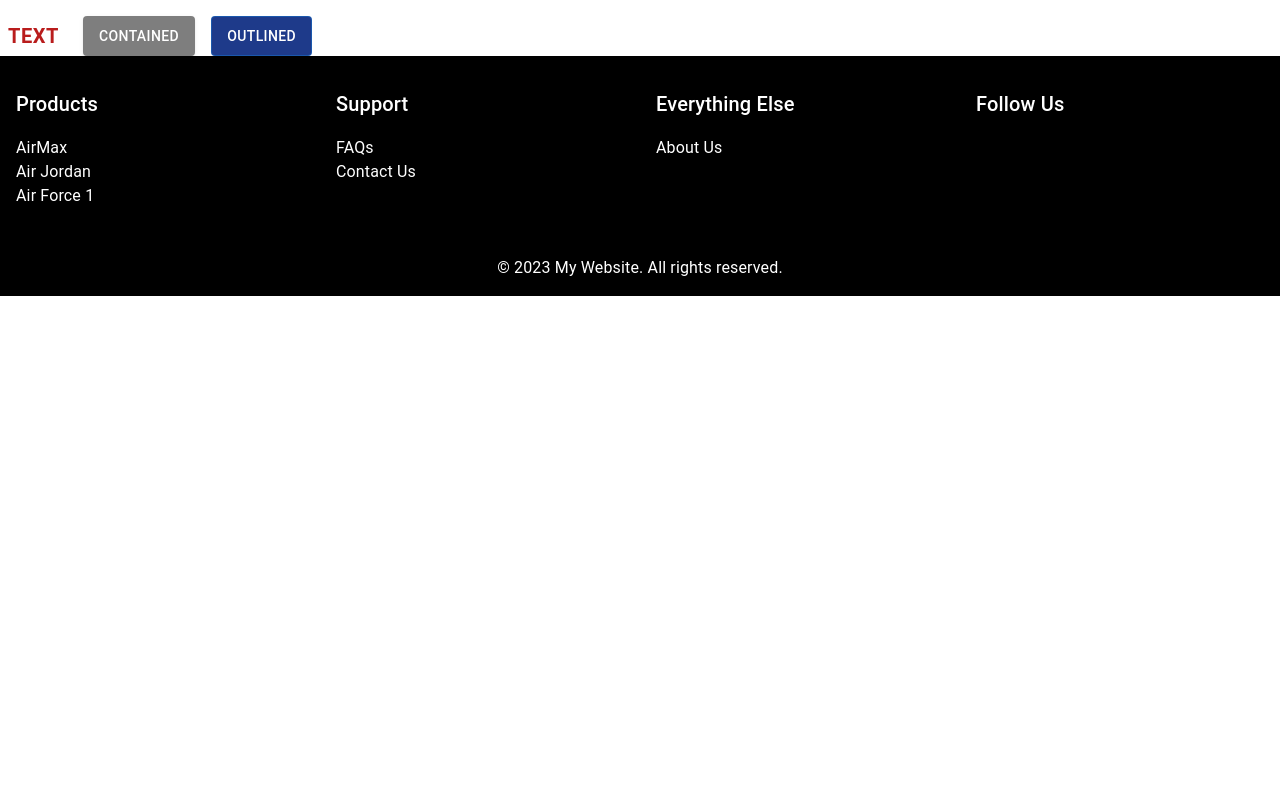
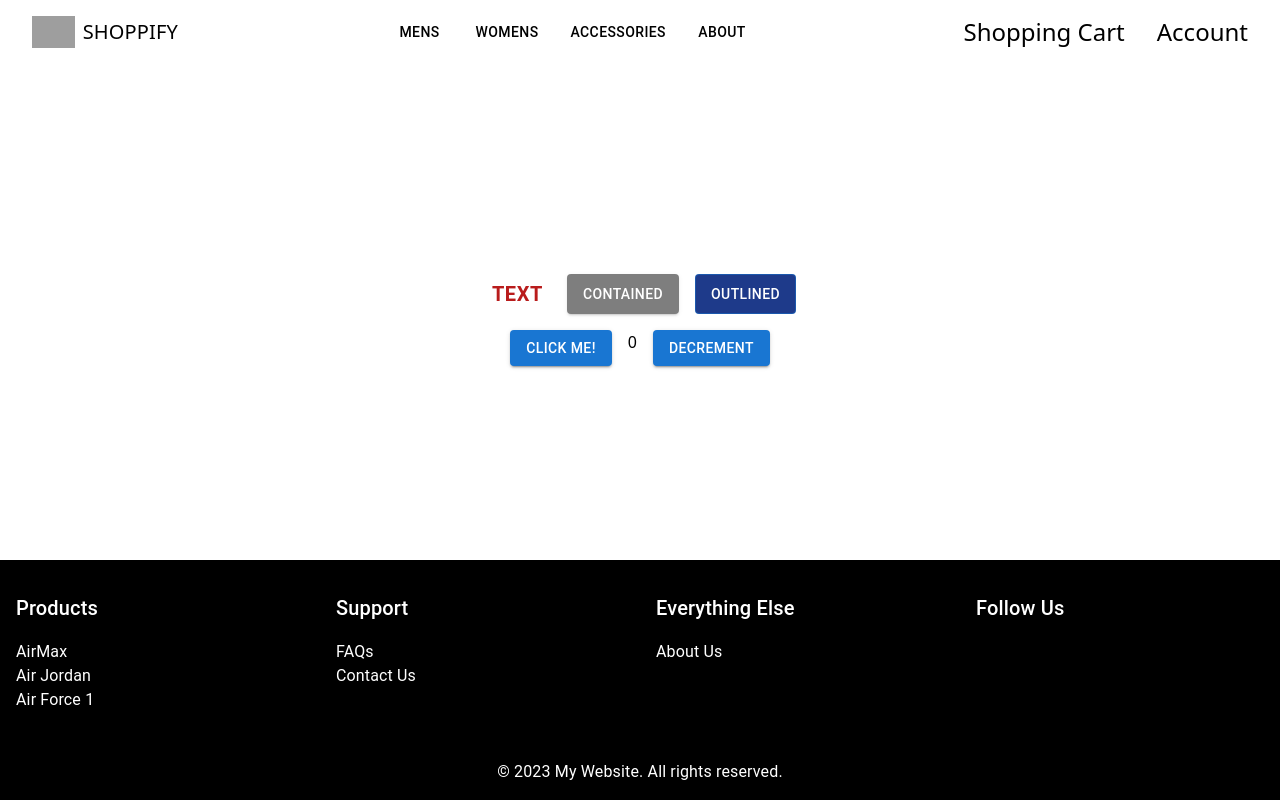
Before and after one commit to dennielstephen/Shoppify.UI, a React (Vite) app: page / in a window 1280 px wide. Built offline with nearby package versions, Linux system fonts and the light colour scheme; grey boxes are pictures that could not be loaded.

Commit message:
Updated navbar.tsx; Installed react-router-dom; fixed redux-toolkit-demo
Updated navbar.tsx; Installed react-router-dom; fixed redux-toolkit-demo

```diff
--- a/package.json
+++ b/package.json
@@ -21,7 +21,8 @@
         "mui": "^0.0.1",
         "react": "^18.2.0",
         "react-dom": "^18.2.0",
-        "react-redux": "^8.0.5"
+        "react-redux": "^8.0.5",
+        "react-router-dom": "^6.11.1"
     },
     "devDependencies": {
         "@types/react": "^18.0.28",
--- a/src/App.tsx
+++ b/src/App.tsx
@@ -1,15 +1,21 @@
 import './App.css'
 import Footer from './components/common/Footer'
+import Navbar from './components/common/Navbar'
 import CheatSheet from './pages/cheatsheet'
 import Dashboard from './pages/dashboard'
+import ResponsiveAppBar from './components/common/ResponsiveAppBar'
+import ReduxToolkitDemo from './pages/reduxToolkitDemo'
 
 function App() {
     return (
-        <div>
-          <div>
-            <CheatSheet></CheatSheet>
-          </div>
-          <Footer/>
+        <div className='flex flex-col h-screen justify-between bg-white'>
+            <Navbar/>
+            {/* <ResponsiveAppBar/> */}
+            <div className='items-center justify-center flex flex-col'>
+                <CheatSheet></CheatSheet>
+                <ReduxToolkitDemo></ReduxToolkitDemo>
+            </div>
+            <Footer/>
         </div>
     )
 }
--- a/src/components/common/Footer.tsx
+++ b/src/components/common/Footer.tsx
@@ -7,7 +7,7 @@ import { Grid, Typography, Container } from '@mui/material';
 // sample reusable Footer component
 const Footer: React.FC = () => {
     return (
-        <footer className="bg-black">
+        <footer className="bg-black sticky bottom-0">
           <div className="container mx-auto py-8 px-4">
             <Grid container spacing={4}>
                 <Grid item xs={12} md={3}>
--- /dev/null
+++ b/src/components/common/Navbar.tsx
@@ -0,0 +1,90 @@
+import { useState } from 'react';
+// import { Link as RouterLink } from 'react-router-dom';
+import { AppBar, Toolbar, IconButton, Typography, Button, Drawer, List, ListItem, ListItemText } from '@mui/material';
+// import MenuIcon from '@mui/icons-material/Menu';
+// import ShoppingCartIcon from '@mui/icons-material/ShoppingCart';
+// import AccountCircleIcon from '@mui/icons-material/AccountCircle';
+
+const Navbar = () => {
+  const [drawerOpen, setDrawerOpen] = useState(false);
+
+  const handleDrawerOpen = () => {
+    setDrawerOpen(true);
+  };
+
+  const handleDrawerClose = () => {
+    setDrawerOpen(false);
+  };
+
+  return (
+    <AppBar elevation={0} className='sticky bg-white/30 backdrop-blur-xl'>
+      <Toolbar className="flex justify-between">
+        {/* Logo */}
+        <Button className="flex items-center gap-2">
+          <img src="/logo.svg" alt="Logo" className="h-8" />
+          <Typography variant="h6" className=" text-black font-sans">Shoppify</Typography>
+        </Button>
+
+        {/* Middle Navigation */}
+        <nav className="hidden md:block">
+          <Button className="mx-2 text-black">
+            Mens
+          </Button>
+          <Button className="mx-2 text-black">
+            Womens
+          </Button>
+          <Button className="mx-2 text-black">
+            Accessories
+          </Button>
+          <Button className="mx-2 text-black">
+            About
+          </Button>
+        </nav>
+
+        {/* Profile and Cart */}
+        <div className="flex items-center gap-4">
+          <IconButton color="inherit" aria-label="Shopping Cart" className='text-black'>
+            {/* <ShoppingCartIcon /> */}
+            Shopping Cart
+          </IconButton>
+          <IconButton color="inherit" aria-label="Profile" className='text-black'>
+            {/* <AccountCircleIcon /> */}
+            Account
+          </IconButton>
+
+          {/* Hamburger menu for mobile */}
+          <IconButton
+            edge="end"
+            color="inherit"
+            aria-label="menu"
+            onClick={handleDrawerOpen}
+            className="md:hidden"
+          >
+            {/* <MenuIcon /> */}
+            Menu
+          </IconButton>
+
+          {/* Mobile Navigation Drawer */}
+          <Drawer anchor="right" open={drawerOpen} onClose={handleDrawerClose}>
+            <List>
+              <ListItem onClick={handleDrawerClose}>
+                <ListItemText primary="Mens" />
+              </ListItem>
+              <ListItem  onClick={handleDrawerClose}>
+                <ListItemText primary="Womens" />
+              </ListItem>
+              <ListItem onClick={handleDrawerClose}>
+                <ListItemText primary="Accessories" />
+              </ListItem>
+              <ListItem onClick={handleDrawerClose}>
+                <ListItemText primary="About" />
+              </ListItem>
+            </List>
+          </Drawer>
+        </div>
+      </Toolbar>
+    </AppBar>
+  );
+};
+
+export default Navbar;
--- a/src/main.tsx
+++ b/src/main.tsx
@@ -10,7 +10,9 @@ const container = document.getElementById('root');
 const root = createRoot(container as HTMLDivElement);
 
 root.render(
-<StrictMode>
+  <StrictMode>
+    <Provider store={store}>
       <App />
-    </StrictMode>
+    </Provider>
+  </StrictMode>
 );
```
Also changed, not shown: 1 other file (tests, documents, lock files or other folders).
